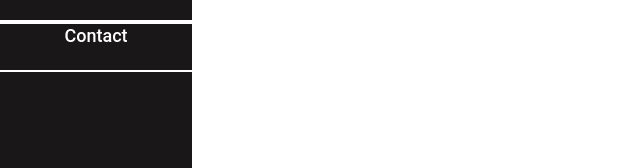
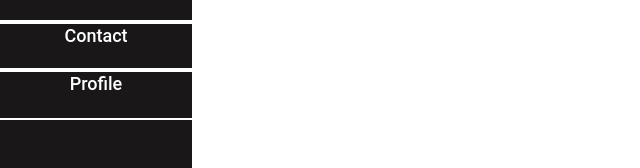
Before and after one commit to tuannd20/ncc-site-fe, a React (Vite) app: page / in a window 1280 px wide. Shown: the part 170-338 px from the top of the page, without its empty margins (0-640 px from the left). Built offline with nearby package versions, Linux system fonts and the light colour scheme.

Commit message:
Added new navigation item for user profile screen

```diff
--- a/src/components/Sidebar.tsx
+++ b/src/components/Sidebar.tsx
@@ -1,6 +1,12 @@
 import React from 'react'
 import { Link } from "react-router-dom";
 import {navigationItems} from "../config"
+
+navigationItems.sidebar.push({
+  text: "Profile",
+  to: "/profile",
+  name: "Profile"
+});
 
 function Sidebar() {
   return (
```
